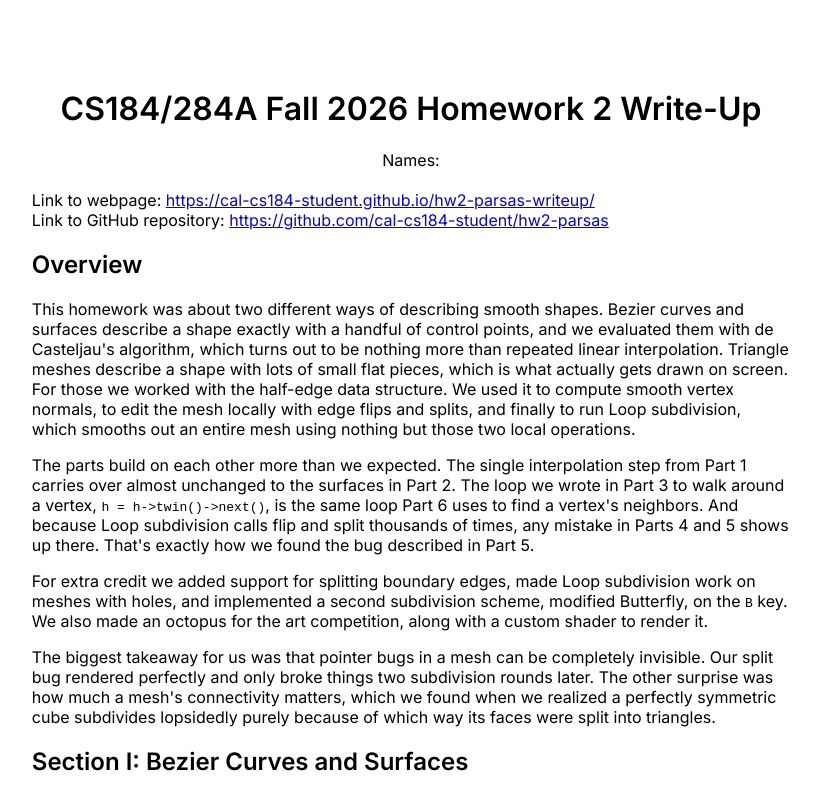
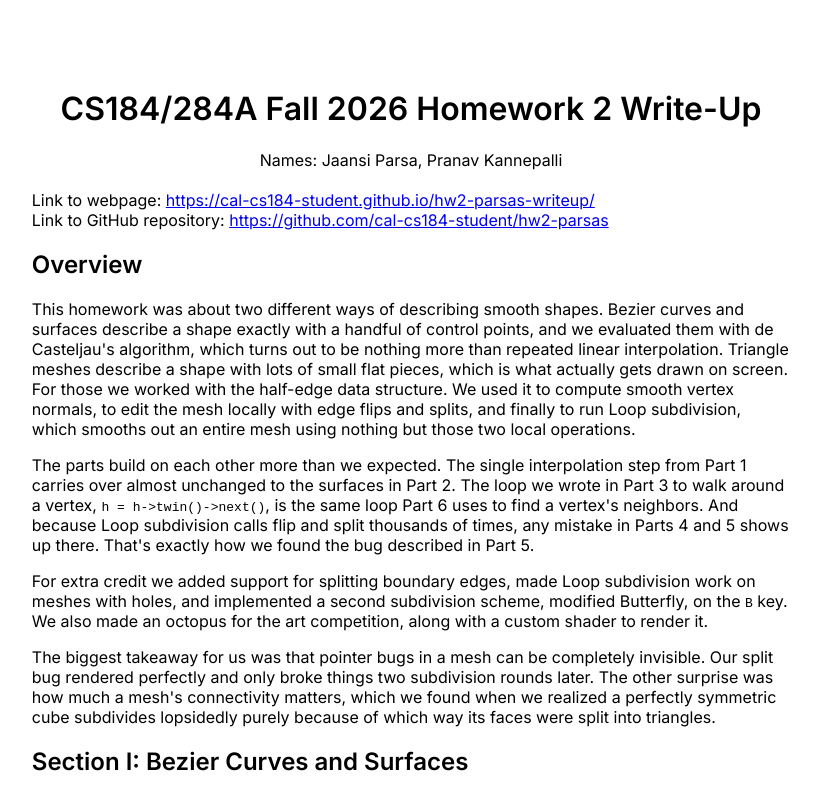
Before and after one commit to cal-cs184-student/hw2-parsas-writeup, a plain HTML site: page index.html in a window 1280 px wide. Shown: the top 793 px of the page, without its empty margins (229-1048 px from the left). Drawn offline with nearby package versions, Linux system fonts and the light colour scheme.

Commit message:
Update names in homework write-up

```diff
--- a/index.html
+++ b/index.html
@@ -28,7 +28,7 @@
 	<body>
 		<div class="container">
 			<h1>CS184/284A Fall 2026 Homework 2 Write-Up</h1>
-			<div style="text-align: center">Names:</div>
+			<div style="text-align: center">Names: Jaansi Parsa, Pranav Kannepalli</div>
 
 			<br />
 
```
